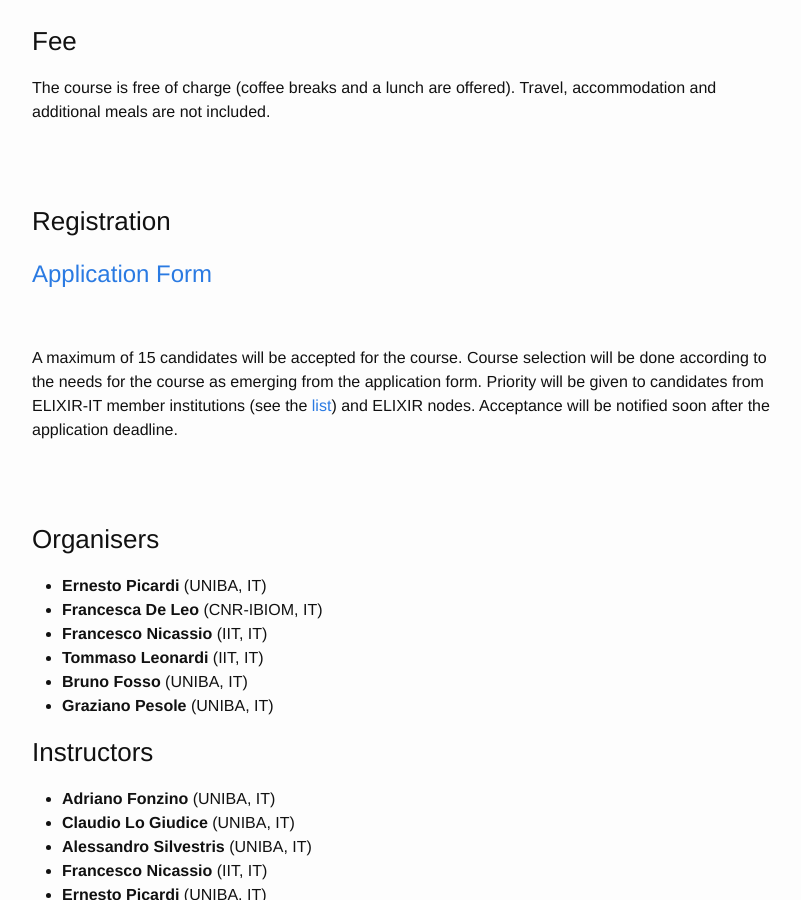
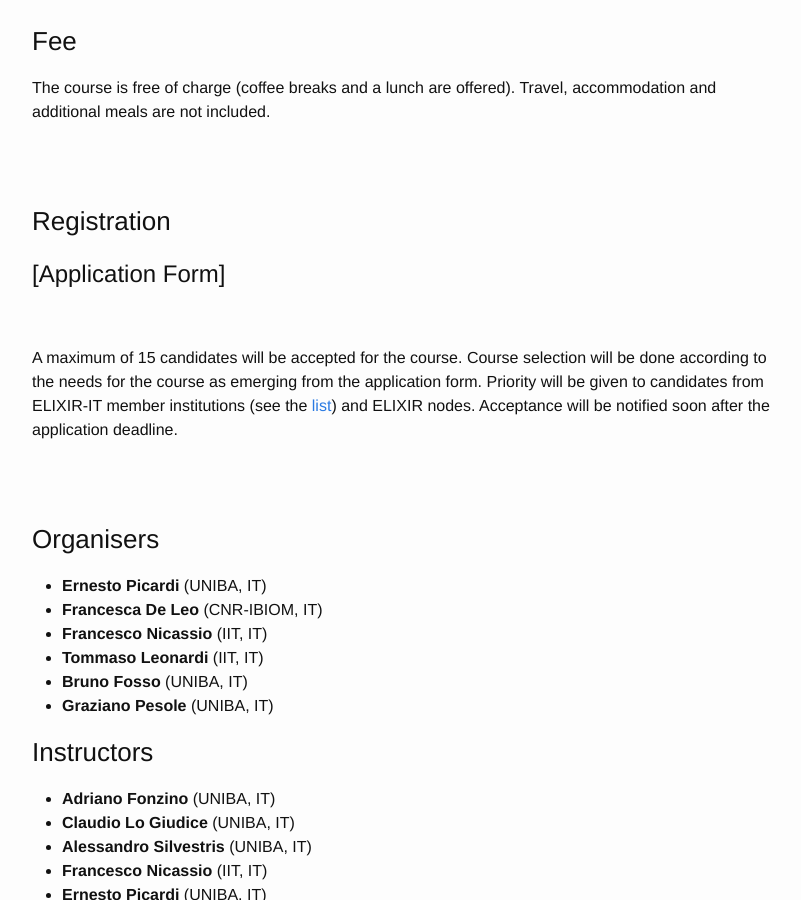
Before and after one commit to ELIXIR-IIB-training/website, a Jekyll site: the page built from _posts/2023-04-26-Computational_Methods_for_Epitrascriptomics_Bari.md, in a window 1280 px wide and 900 px high, scrolled down 1062 px. Shown: the whole window, without its empty margins (238-1039 px from the left). Built offline with Jekyll 4.4.1, drawn with Linux system fonts in a browser that asks for light colours; part of the change alters nothing that is shown.

```diff
--- a/_posts/2023-04-26-Computational_Methods_for_Epitrascriptomics_Bari.md
+++ b/_posts/2023-04-26-Computational_Methods_for_Epitrascriptomics_Bari.md
@@ -44,7 +44,7 @@ Travel, accommodation and additional meals are not included.
 
 ### Registration
 
-# [Application Form](https://forms.gle/N7KAFQCTuqcwRLCW7)
+# [Application Form]
 <br>
 
 A maximum of 15 candidates will be accepted for the course. Course selection will be done according to the needs for the course as emerging from the application form. Priority will be given to candidates from ELIXIR-IT member institutions (see the [list](https://elixir-italy.org/about/)) and ELIXIR nodes.
@@ -60,9 +60,7 @@ Acceptance will be notified soon after the application deadline.
 - **Bruno Fosso** (UNIBA, IT)
 - **Graziano Pesole** (UNIBA, IT)
 
-
 ### Instructors
-
 - **Adriano Fonzino** (UNIBA, IT)
 - **Claudio Lo Giudice** (UNIBA, IT)
 - **Alessandro Silvestris** (UNIBA, IT)
@@ -71,20 +69,16 @@ Acceptance will be notified soon after the application deadline.
 - **Tommaso Leonardi** (IIT, IT)
 - **Camilla Ugolini** (IIT, IT)
 - **Logan Mulroney** (IIT, IT)
-
 <br>
 <br>
 
 ### Helpers
-
 - **Pietro D’Addabbo** (UNIBA, IT)
 - **Chiara Bruno** (CNR, IT)
 
 ### Speakers
-
 - **Eva Novoa** (CRG, ES)
 - **Mattia Pelizzola** (IIT, IT)
-
 <br>
 <br>
 
```
